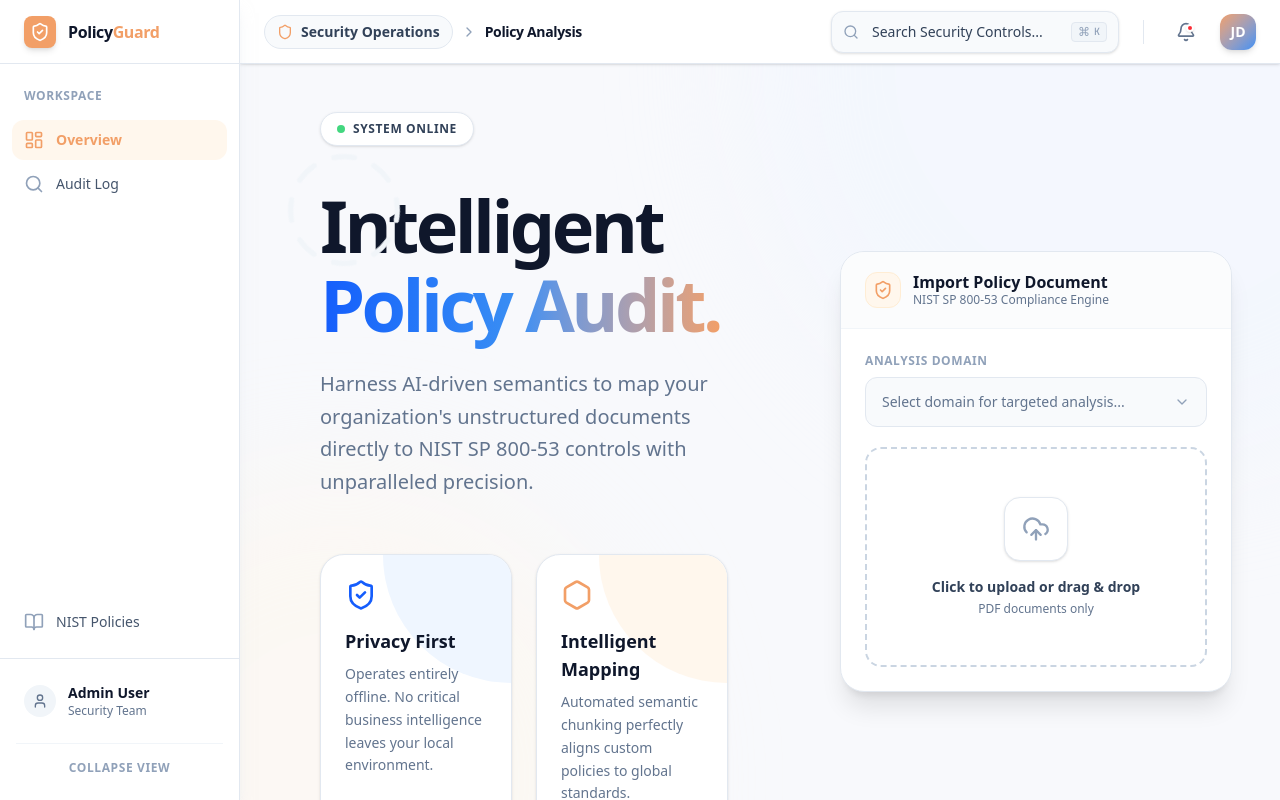
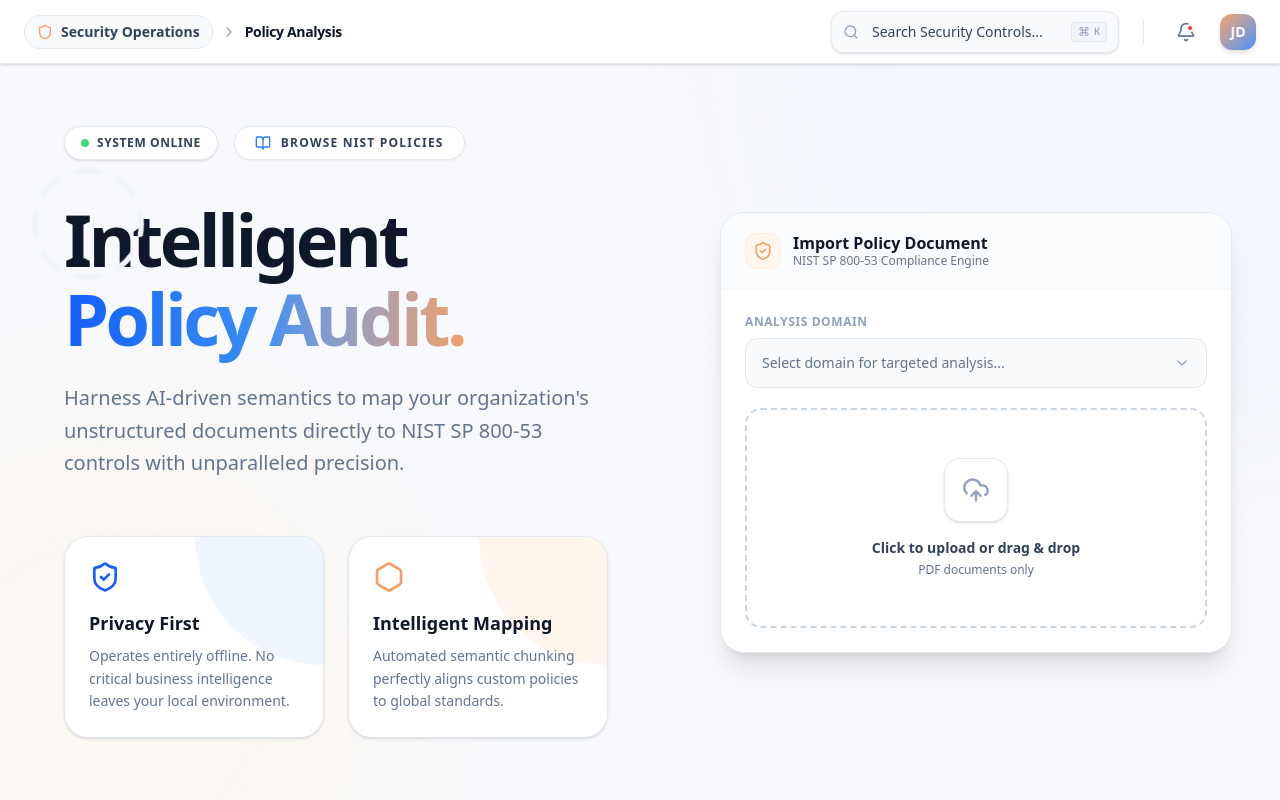
Before and after one commit to Joshua16vinu/Hack-IITK-2026, a Next.js app: page / in a window 1280 px wide. Built offline with nearby package versions, Linux system fonts and the light colour scheme.

Commit message:
frontend dashboard v2

```diff
--- a/src/app/page.tsx
+++ b/src/app/page.tsx
@@ -2,10 +2,10 @@
 
 import { useState, useEffect } from 'react'
 import { motion, AnimatePresence } from 'framer-motion'
-import { Sidebar } from '@/components/layout/Sidebar'
+import Link from 'next/link'
 import { Header } from '@/components/layout/Header'
 import { UploadZone } from '@/features/upload/UploadZone'
-import { ShieldCheck, ShieldAlert, FileKey, Activity, Component, Hexagon, CircleDashed } from 'lucide-react'
+import { ShieldCheck, Hexagon, CircleDashed, BookOpen } from 'lucide-react'
 import { PolicyDetailsModal, Policy } from '@/components/features/analysis/PolicyDetailsModal'
 
 export default function EnterpriseDashboard() {
@@ -18,7 +18,6 @@ export default function EnterpriseDashboard() {
     if (cached) {
       try {
         const parsed = JSON.parse(cached)
-        // Normalize: old cache may have stored the full API response object
         const domains = Array.isArray(parsed) ? parsed : (parsed?.result ?? [])
         setUploadedDomains(domains)
       } catch (e) {
@@ -28,51 +27,17 @@ export default function EnterpriseDashboard() {
   }, [])
 
   const handleUploadSuccess = (data: any) => {
-    // Backend returns { file_id, cached, result: [...] }
     const domains = Array.isArray(data) ? data : (data?.result ?? [])
     setUploadedDomains(domains)
     localStorage.setItem('uploadedDomains', JSON.stringify(domains))
-    setActiveTab('domain-selection')
-  }
-
-  const handleDomainSelect = async (domainObj: any) => {
-    setIsAnalyzing(true)
-    // Small delay to let the UI update and show the loader smoothly
-    await new Promise(r => setTimeout(r, 500))
-
-    try {
-      const res = await axios.post('http://127.0.0.1:5000/api/analyze-domain', domainObj)
-      setAnalysisResult(res.data)
-      setActiveTab('scan')
-    } catch (error) {
-      console.error("Analysis failed", error)
-      // Ideally show an error toast here
-    } finally {
-      setIsAnalyzing(false)
-    }
-  }
-
-  const handleReturnToDomains = () => {
-    setAnalysisResult(null)
-    setActiveTab('domain-selection')
-  }
-
-  const handleReset = () => {
-    // This is a full reset
-    setAnalysisResult(null)
-    setUploadedDomains([])
-    localStorage.removeItem('uploadedDomains')
-    setActiveTab('dashboard')
   }
 
   return (
-    <div className="flex h-screen overflow-hidden selection:bg-blue-100 selection:text-blue-900 font-sans">
-      <Sidebar activeTab={activeTab} setActiveTab={setActiveTab} />
-
-      <div className="flex-1 flex flex-col relative overflow-hidden bg-[#f8f9fc]">
+    <div className="flex flex-col h-screen overflow-hidden selection:bg-blue-100 selection:text-blue-900 font-sans bg-[#f8f9fc]">
+      {/* Restored Top Header */}
       <Header onSelectPolicy={setSelectedPolicy} />
 
-        <main className="flex-1 overflow-y-auto scrollbar-thin scrollbar-thumb-slate-200 scrollbar-track-transparent">
+      <main className="flex-1 overflow-y-auto overflow-x-hidden scrollbar-thin scrollbar-thumb-slate-200 scrollbar-track-transparent">
         <AnimatePresence mode="wait">
           {activeTab === 'dashboard' && (
             <motion.div
@@ -82,18 +47,26 @@ export default function EnterpriseDashboard() {
               className="w-full flex justify-center min-h-full p-6 lg:p-12 relative"
             >
 
-                {/* Background Ambient Decoratives */}
+              {/* Background Ambient Decoratives (Fixed overflow) */}
               <div className="absolute top-0 right-0 w-[800px] h-[800px] bg-blue-50/50 rounded-full blur-3xl -translate-y-1/2 translate-x-1/3 pointer-events-none" />
               <div className="absolute bottom-0 left-0 w-[600px] h-[600px] bg-orange-50/50 rounded-full blur-3xl translate-y-1/3 -translate-x-1/3 pointer-events-none" />
 
-                <div className="w-full max-w-[1600px] grid grid-cols-1 xl:grid-cols-2 gap-16 items-center flex-1 relative z-10">
+              <div className="w-full max-w-[1400px] grid grid-cols-1 xl:grid-cols-2 gap-16 items-center flex-1 relative z-10 mt-8 xl:mt-0">
 
                 {/* LEFT: HERO SECTION */}
-                  <div className="space-y-10 pl-4 xl:pl-8">
+                <div className="space-y-10 pl-4">
 
+                  {/* Brand / Links Row */}
+                  <div className="flex flex-wrap items-center gap-4">
                     <div className="inline-flex items-center gap-2 px-4 py-2 rounded-full bg-white border border-slate-200 shadow-sm">
                       <div className="w-2 h-2 rounded-full bg-green-500 animate-pulse" />
                       <span className="text-xs font-bold text-slate-700 tracking-wider">SYSTEM ONLINE</span>
+                    </div>
+
+                    <Link href="/nist-policies" className="inline-flex items-center gap-2.5 px-5 py-2 rounded-full bg-white border border-slate-200 shadow-sm shadow-blue-900/5 hover:border-blue-300 hover:shadow-md transition-all text-slate-700 hover:text-blue-700 group focus:ring-2 focus:ring-blue-500/20 outline-none">
+                      <BookOpen className="w-4 h-4 text-blue-500 group-hover:scale-110 transition-transform duration-300" />
+                      <span className="text-xs font-bold tracking-widest uppercase">Browse NIST Policies</span>
+                    </Link>
                   </div>
 
                   <div className="space-y-6 relative">
@@ -135,7 +108,7 @@ export default function EnterpriseDashboard() {
                 </div>
 
                 {/* RIGHT: UPLOAD COMPONENT */}
-                  <div className="w-full xl:pl-12 flex justify-center xl:justify-end">
+                <div className="w-full xl:pl-12 flex justify-center xl:justify-end z-10">
                   <div className="w-full max-w-xl">
                     <UploadZone onSuccess={handleUploadSuccess} />
                   </div>
@@ -147,8 +120,8 @@ export default function EnterpriseDashboard() {
         </AnimatePresence>
       </main>
 
+      {/* Restore Policy Details Modal which was connected to the Header Search */}
       <PolicyDetailsModal policy={selectedPolicy} onClose={() => setSelectedPolicy(null)} />
-      </div>
     </div>
   )
 }
--- a/src/components/layout/Sidebar.tsx
+++ b/src/components/layout/Sidebar.tsx
@@ -1,5 +1,5 @@
 import {
-    ShieldCheck, LayoutDashboard, Search, User, BookOpen, ChevronRight, LogOut
+    ShieldCheck, BookOpen
 } from 'lucide-react'
 import { cn } from '@/lib/utils'
 import { motion } from 'framer-motion'
@@ -8,11 +8,6 @@ import Link from 'next/link'
 
 export function Sidebar({ setActiveTab, activeTab }: any) {
     const [collapsed, setCollapsed] = useState(false)
-
-    const items = [
-        { id: 'dashboard', icon: LayoutDashboard, label: 'Overview' },
-        { id: 'scan', icon: Search, label: 'Audit Log' },
-    ]
 
     return (
         <motion.div
@@ -37,32 +32,7 @@ export function Sidebar({ setActiveTab, activeTab }: any) {
 
             {/* Navigation */}
             <div className="flex-1 py-6 px-3 space-y-1">
-                <div className={cn("text-xs font-bold text-slate-400 uppercase tracking-wider mb-4 px-3", collapsed && "text-center")}>
-                    {collapsed ? "Main" : "Workspace"}
-                </div>
-
-                {items.map((item) => (
-                    <button
-                        key={item.id}
-                        onClick={() => setActiveTab?.(item.id)}
-                        suppressHydrationWarning
-                        className={cn(
-                            "w-full flex items-center px-3 py-2.5 rounded-xl transition-all group relative duration-200",
-                            activeTab === item.id
-                                ? "bg-orange-50 text-[#F29F67] font-semibold"
-                                : "text-slate-600 hover:bg-slate-50 hover:text-slate-900"
-                        )}
-                    >
-                        <item.icon className={cn("w-5 h-5 shrink-0 transition-colors", activeTab === item.id ? "text-[#F29F67]" : "text-slate-400 group-hover:text-slate-600")} />
-
-                        <motion.span
-                            animate={{ opacity: collapsed ? 0 : 1, width: collapsed ? 0 : 'auto' }}
-                            className="ml-3 text-sm whitespace-nowrap overflow-hidden"
-                        >
-                            {item.label}
-                        </motion.span>
-                    </button>
-                ))}
+                {/* Items removed via user request */}
             </div>
 
             <div className="px-3 pb-4 mt-2">
@@ -83,24 +53,10 @@ export function Sidebar({ setActiveTab, activeTab }: any) {
             </div>
 
             <div className="p-4 border-t border-slate-200">
-                <div className={cn("flex items-center p-2 rounded-xl hover:bg-slate-50 cursor-pointer transition-colors group", collapsed && "justify-center")}>
-                    <div className="w-8 h-8 rounded-full bg-slate-100 flex items-center justify-center text-slate-500 shrink-0">
-                        <User className="w-4 h-4" />
-                    </div>
-
-                    <motion.div
-                        animate={{ opacity: collapsed ? 0 : 1, width: collapsed ? 0 : 'auto' }}
-                        className="ml-3 overflow-hidden whitespace-nowrap"
-                    >
-                        <p className="text-sm font-semibold text-slate-900 group-hover:text-[#F29F67] transition-colors">Admin User</p>
-                        <p className="text-xs text-slate-500">Security Team</p>
-                    </motion.div>
-                </div>
-
                 <button
                     onClick={() => setCollapsed(!collapsed)}
                     suppressHydrationWarning
-                    className="w-full mt-4 flex items-center justify-center p-2 text-slate-400 hover:text-slate-600 transition-colors text-xs uppercase tracking-wider font-bold border-t border-slate-100 pt-4"
+                    className="w-full flex items-center justify-center p-2 text-slate-400 hover:text-slate-600 transition-colors text-xs uppercase tracking-wider font-bold"
                 >
                     {collapsed ? "Exp" : "Collapse View"}
                 </button>
```
Also changed, not shown: 2 other files (tests, documents, lock files or other folders). Lines whose indentation alone changed are shown as unchanged.
